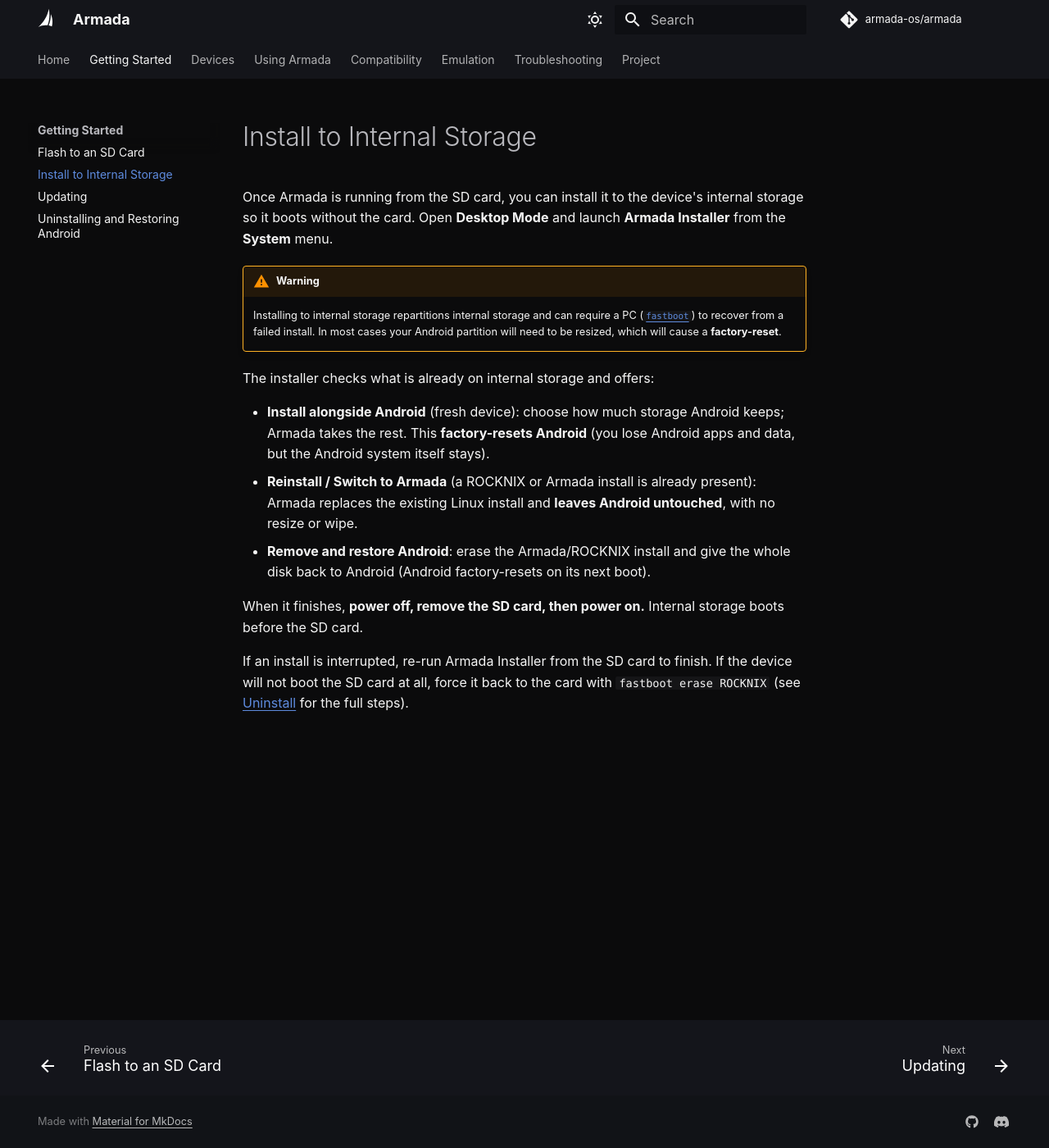
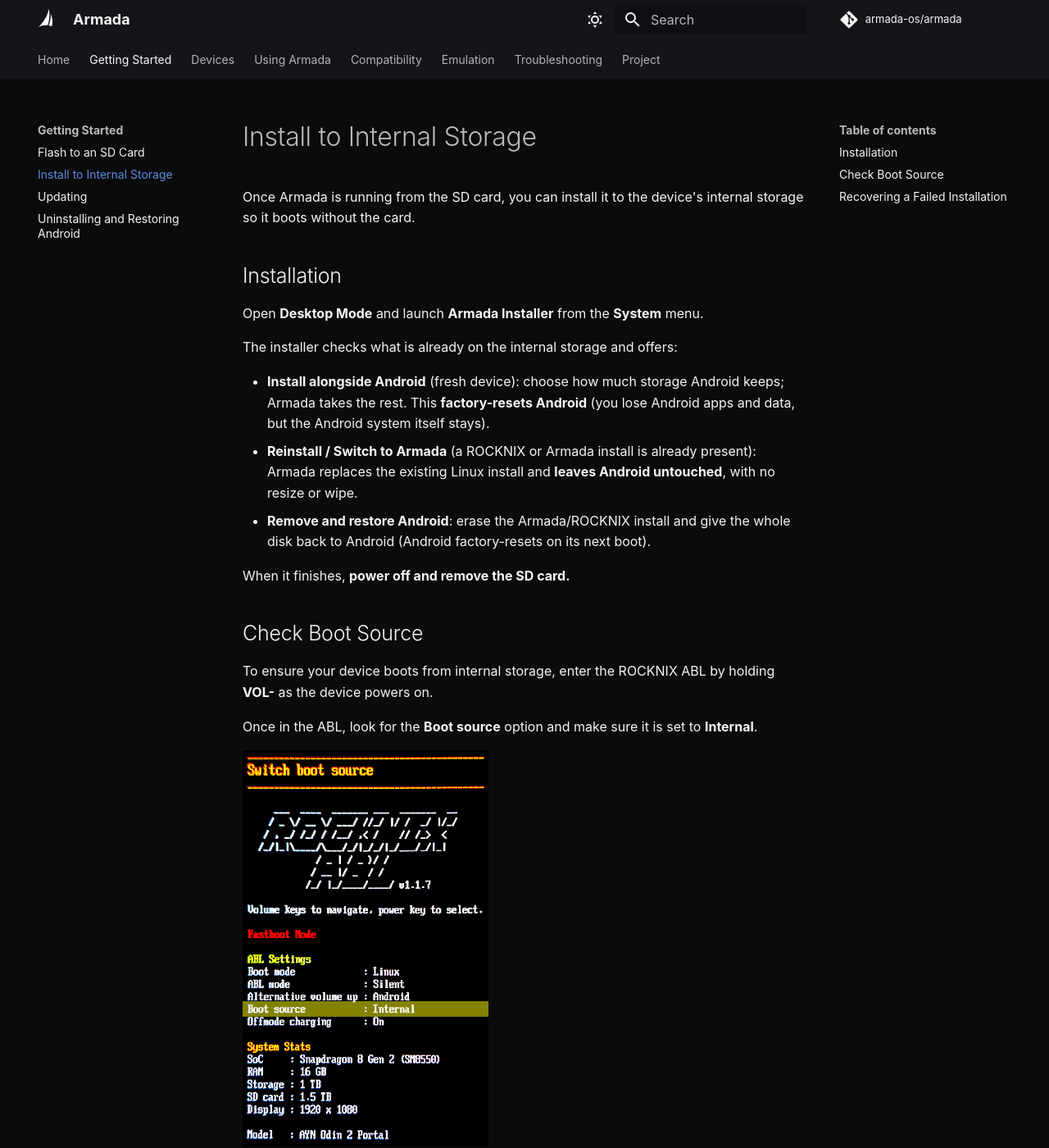
Before and after one commit to armada-os/armadaos.dev, an MkDocs documentation site: the page built from docs/getting-started/install-to-internal-storage.md, in a window 1280 px wide and 1400 px high. Shown: the whole window at 82% size. Built offline with MkDocs 1.6.1 and Material for MkDocs 9.7.7, drawn with Linux system fonts in a browser that asks for light colours; comment, search, counter and statistics services are not loaded; some of the changed text lies outside the part shown.

Commit message:
docs(start): Update internal install instructions

```diff
--- a/docs/getting-started/install-to-internal-storage.md
+++ b/docs/getting-started/install-to-internal-storage.md
@@ -1,15 +1,11 @@
 Once Armada is running from the SD card, you can install it to the device's
-internal storage so it boots without the card. Open **Desktop Mode** and launch
-**Armada Installer** from the **System** menu.
+internal storage so it boots without the card.
 
-!!! warning
+## Installation
 
-    Installing to internal storage repartitions internal storage and can require a
-    PC ([`fastboot`](./uninstalling-and-restoring-android.md#install-fastboot)) to
-    recover from a failed install. In most cases your Android
-    partition will need to be resized, which will cause a **factory-reset**.
+Open **Desktop Mode** and launch **Armada Installer** from the **System** menu.
 
-The installer checks what is already on internal storage and offers:
+The installer checks what is already on the internal storage and offers:
 
 - **Install alongside Android** (fresh device): choose how much storage Android
   keeps; Armada takes the rest. This **factory-resets Android** (you lose Android
@@ -20,9 +16,22 @@
 - **Remove and restore Android**: erase the Armada/ROCKNIX install and give the
   whole disk back to Android (Android factory-resets on its next boot).
 
-When it finishes, **power off, remove the SD card, then power on.** Internal
-storage boots before the SD card.
+When it finishes, **power off and remove the SD card.**
 
-If an install is interrupted, re-run Armada Installer from the SD card to finish.
-If the device will not boot the SD card at all, force it back to the card with
-`fastboot erase ROCKNIX` (see [Uninstall](./uninstalling-and-restoring-android.md) for the full steps).
+## Check Boot Source
+
+To ensure your device boots from internal storage, enter the ROCKNIX ABL by holding **VOL-** as the device powers on.
+
+Once in the ABL, look for the **Boot source** option and make sure it is set to **Internal**.
+
+![ROCKNIX ABL - Boot Source](../assets/images/getting-started/abl-switch-boot-source.jpg){ width="300" }
+
+If it says anything other than **Internal**, use **VOL-** and **VOL+** until the **Switch boot source** option is selected, then press the **POWER** button to toggle the boot source.
+
+## Recovering a Failed Installation
+
+If an installation is interrupted, rerun Armada Installer from the SD card to finish it.
+
+If the device will not boot the internal installation, enter the ROCKNIX ABL and change the **Boot source** to **SDCard** to attempt the installation from the SD card.
+
+If you want to restore the full Android user data partition, see [Uninstalling and Restoring Android](./uninstalling-and-restoring-android.md).
```
Also changed, not shown: docs/assets/images/getting-started/abl-switch-boot-source.jpg (added).
